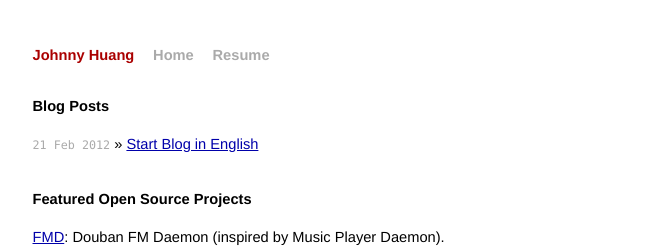
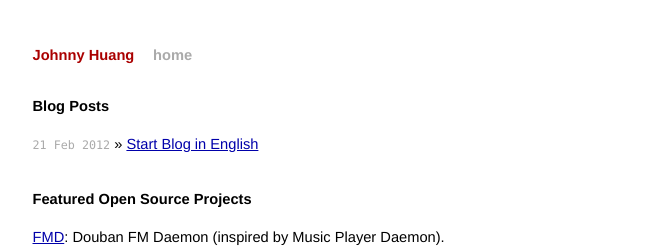
Before and after one commit to hzqtc/hzqtc.github.com, a Jekyll site: the page built from index.html, in a window 1280 px wide. Shown: the top 247 px of the page, without its empty margins (314-964 px from the left). Built offline with Jekyll 4.4.1, drawn with Linux system fonts in a browser that asks for light colours.

Commit message:
remove Resume link from top banner

```diff
--- a/_layouts/default.html
+++ b/_layouts/default.html
@@ -11,8 +11,7 @@
 		<div class="site">
 			<div class="title">
 				<a href="/">Johnny Huang</a>
-				<a class="extra" href="/">Home</a>
-				<a class="extra" href="/resume">Resume</a>
+				<a class="extra" href="/">home</a>
 			</div>
 			{{ content }}
 			<div class="footer">
```
